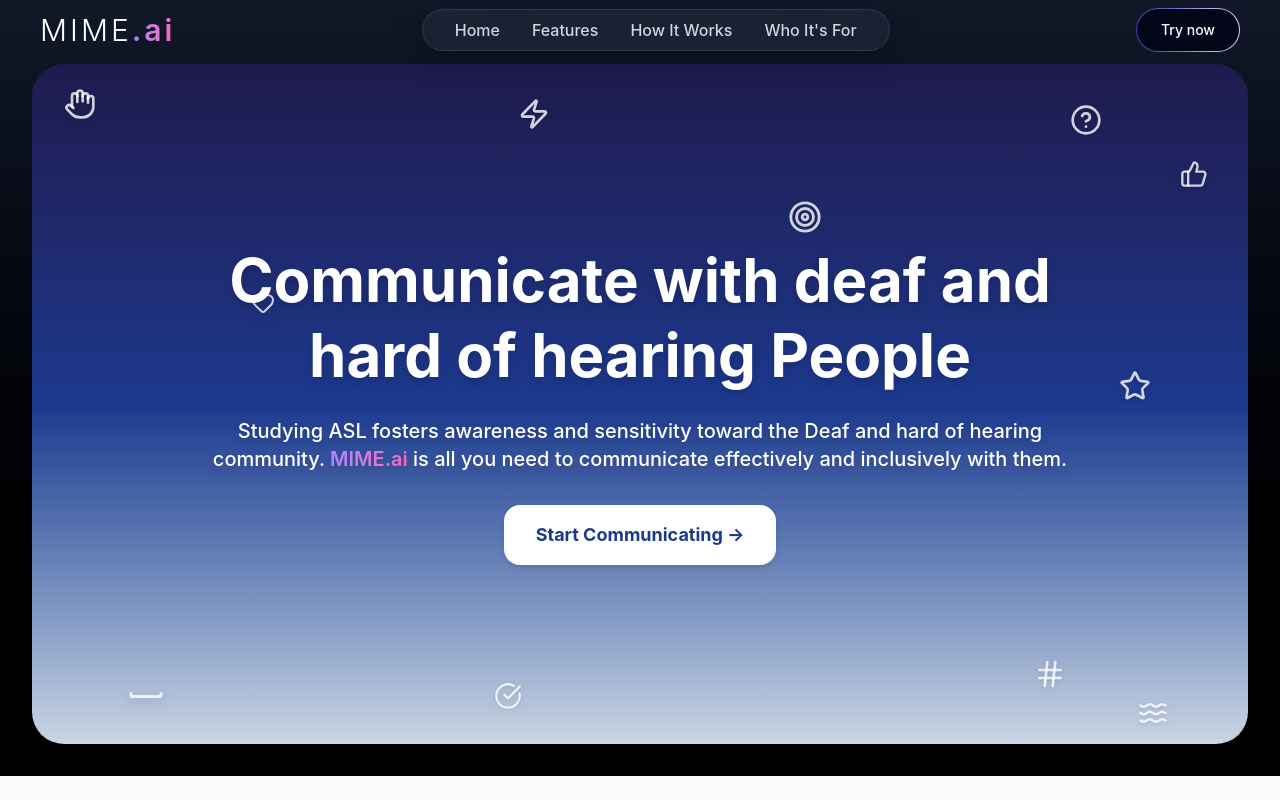
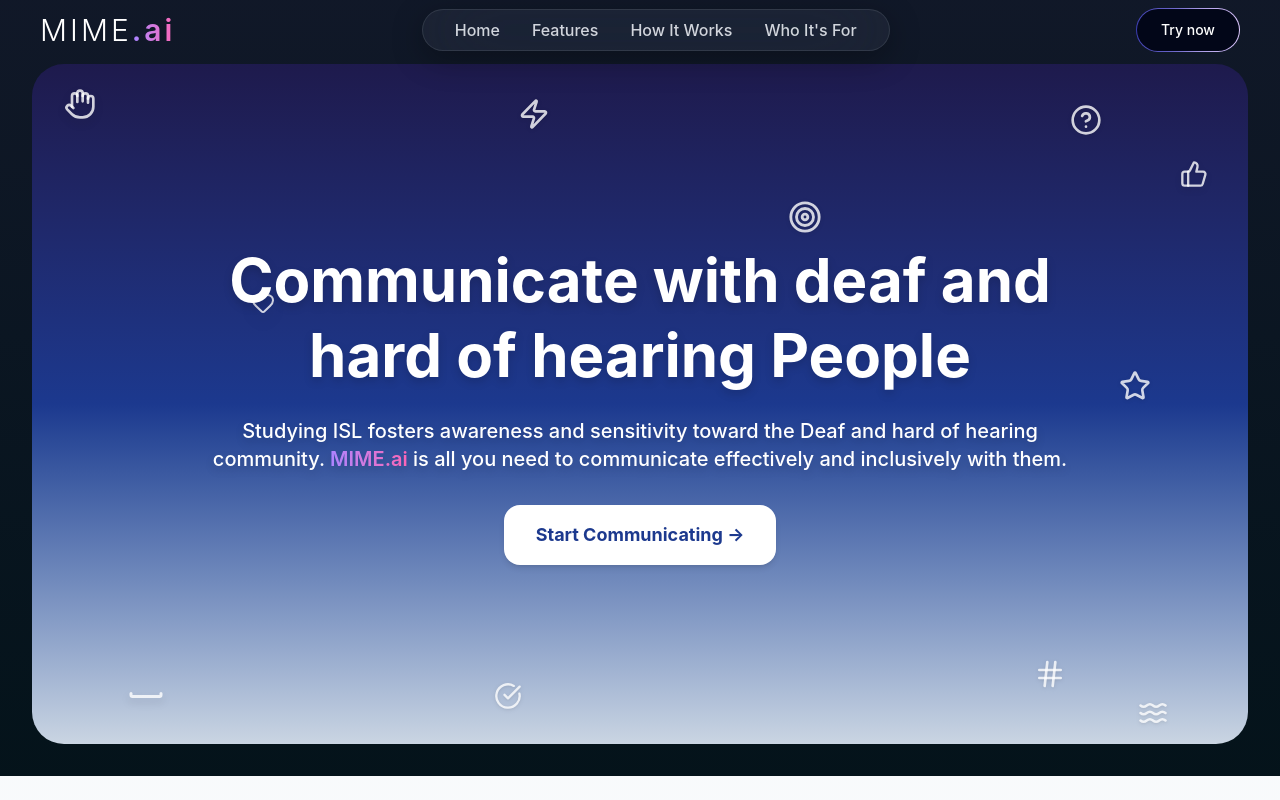
Before and after one commit to kartik-m39/Mime.ai, a Next.js app: page / in a window 1280 px wide. Built offline with nearby package versions, Linux system fonts and the light colour scheme; a web font is replaced by a local one.

Commit message:
Minor changes

```diff
--- a/src/app/page.tsx
+++ b/src/app/page.tsx
@@ -30,7 +30,7 @@
 
   return (
 
-    <div className={`scroll-container min-h-screen bg-gradient-to-b from-gray-900 to-black pt-2 overflow-y-scroll h-[500px] `}>
+    <div className={`scroll-container min-h-screen bg-gradient-to-b from-gray-900 to-[#04131a] pt-2 overflow-y-scroll h-[500px] `}>
       <Header />
       <Hero />
       <ProblemStatement />
--- a/src/components/Landing_components/Hero.tsx
+++ b/src/components/Landing_components/Hero.tsx
@@ -40,7 +40,7 @@
           </h1>
 
           <h2 className="text-white text-lg md:text-xl font-medium text-center z-10 max-w-4xl animate-fadeInUp drop-shadow-lg" style={{ animationDelay: '0.3s' }}>
-            Studying ASL fosters awareness and sensitivity toward the Deaf and
+            Studying ISL fosters awareness and sensitivity toward the Deaf and
             hard of hearing community.
             <span className="text-transparent bg-clip-text bg-gradient-to-r from-violet-400 to-pink-400 font-semibold"> MIME.ai</span> is all you need to
             communicate effectively and inclusively with them.
--- a/src/components/Upload_components/NewUploadInterface.tsx
+++ b/src/components/Upload_components/NewUploadInterface.tsx
@@ -52,7 +52,7 @@
           <div className="flex items-center justify-center gap-3 mb-1">
 
             <h2 className="text-xl md:text-xl lg:text-xl font-semibold bg-gradient-to-r from-white via-blue-100 to-purple-200 bg-clip-text text-transparent">
-              Studying ASL fosters awareness and sensitivity toward the Deaf and hard of hearing community.
+              Studying ISL fosters awareness and sensitivity toward the Deaf and hard of hearing community.
             </h2>
           </div>
 
```
